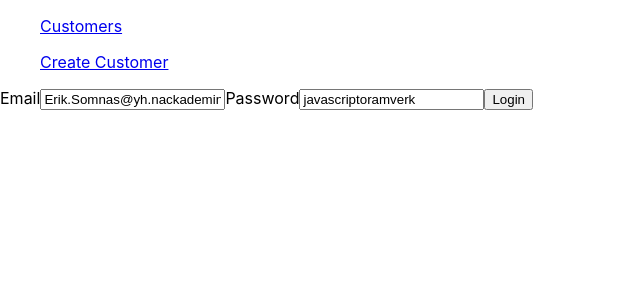
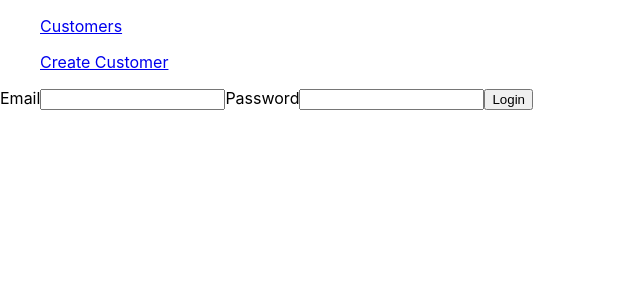
Before and after one commit to somnas/react-individuell-uppgift, a React (Create React App) app: page /login in a window 1280 px wide. Shown: the top 300 px of the page, without its empty margins (0-640 px from the left). Built offline with nearby package versions, Linux system fonts and the light colour scheme.

Commit message:
remove hardcoded login details

```diff
--- a/src/App.js
+++ b/src/App.js
@@ -17,7 +17,6 @@ function App() {
 
   return (
     <div>
-
         <Ul>
           <Link to="/customers">Customers</Link>
         </Ul>
@@ -40,7 +39,6 @@ function App() {
           <HomePage />
         </Route>
       </Switch>
-
     </div>
   );
 }
--- a/src/pages/LoginPage.jsx
+++ b/src/pages/LoginPage.jsx
@@ -4,8 +4,8 @@ import {useHistory} from 'react-router-dom'
 export default function LoginPage() {
 
     const [formData, setFormData] = useState({
-    email: "Erik.Somnas@yh.nackademin.se",
-    password: "javascriptoramverk"
+    email: "",
+    password: ""
     })
 
     const history = useHistory()
```
Also changed, not shown: 1 other file (tests, documents, lock files or other folders).
